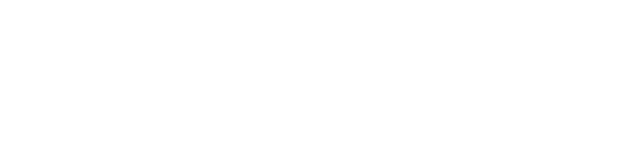
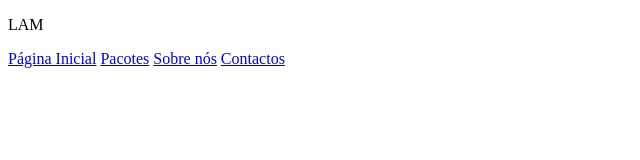
Before and after one commit to anchaapedro/LAM-CSS, a plain HTML site: page index.html in a window 1280 px wide. Shown: the whole page, without its empty margins (0-640 px from the left). Drawn offline with Linux system fonts and the light colour scheme.

Commit message:
feat: create navbar section

```diff
--- a/index.html
+++ b/index.html
@@ -6,6 +6,16 @@
     <title>LAM landing page</title>
 </head>
 <body>
-
+    <main>
+        <section class="navbar">
+            <p>LAM</p>
+            <div class="nav-links">
+                <a href="#">Página Inicial</a>
+                <a href="#">Pacotes</a>
+                <a href="#">Sobre nós</a>
+                <a href="#">Contactos</a>
+            </div>
+        </section>
+    </main>
 </body>
 </html>
```
